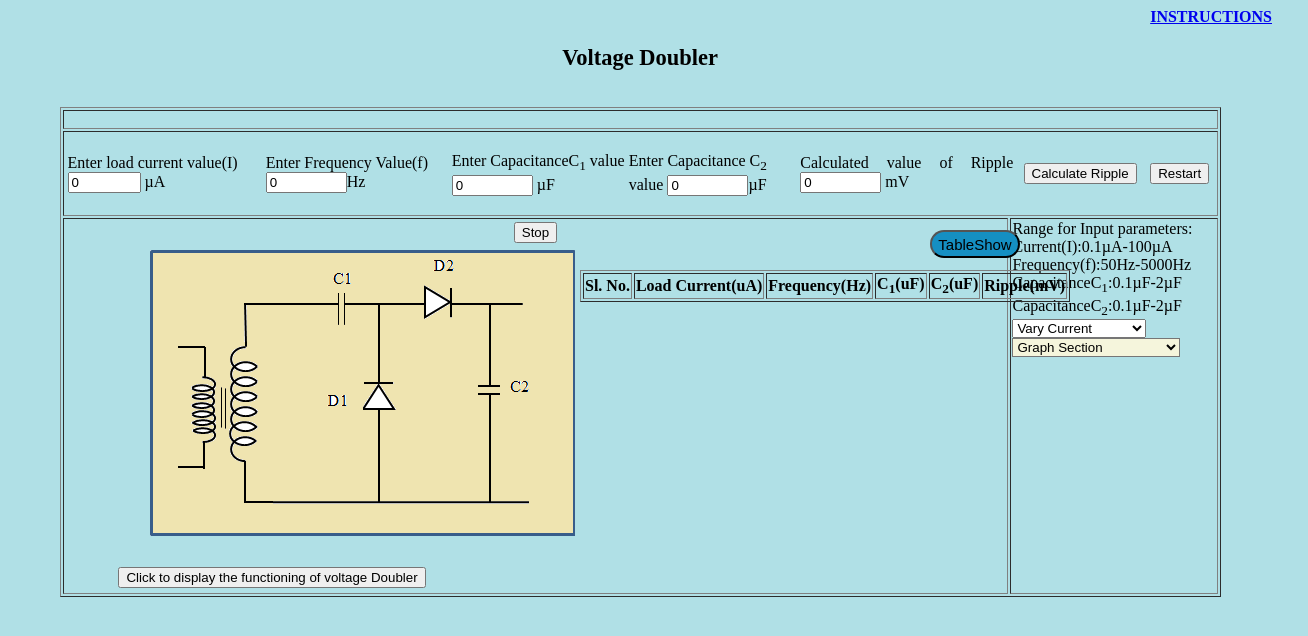
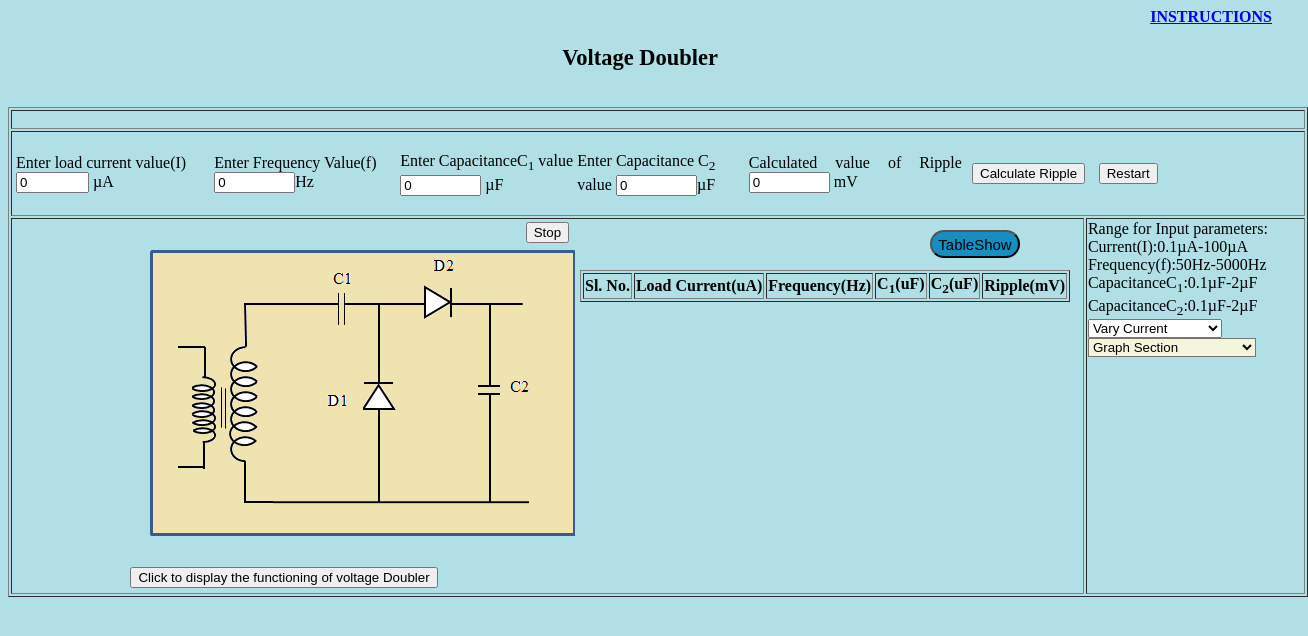
Before and after one commit to virtual-labs/exp-functioning-voltage-doubler-iitkgp, a plain HTML site: page experiment/simulation/voltagedoublerEXP.html in a window 1280 px wide. Shown: the whole page, 1308 px wide, since content can reach past the window. Drawn offline with nearby package versions, Linux system fonts and the light colour scheme.

Commit message:
exp7 vhv

```diff
--- a/experiment/simulation/voltagedoublerEXP.html
+++ b/experiment/simulation/voltagedoublerEXP.html
@@ -151,7 +151,7 @@ text-align:center;
 
 
 
-<table width="1160" border="1" align="center">
+<table width="1300" border="1" align="center">
 <tr><td colspan="4" height="15"><div class="hide" id="intrtxt"></div></td></tr>
 
 
```
